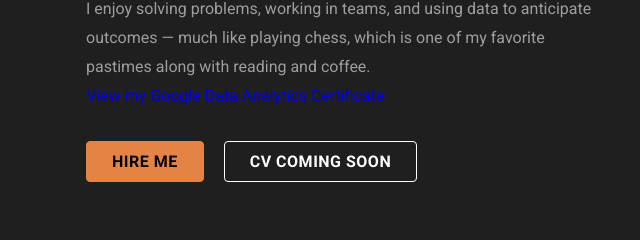
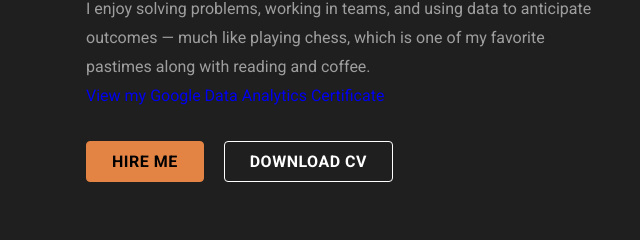
Before and after one commit to AlrzA2003/AlrzA2003.github.io, a plain HTML site: page index.html in a window 1280 px wide. Shown: the part 1576-1816 px from the top of the page, 609-1249 px from the left. Drawn offline with nearby package versions, Linux system fonts and the light colour scheme; a web font is replaced by a local one.

Commit message:
Update index.html

```diff
--- a/index.html
+++ b/index.html
@@ -230,7 +230,9 @@
           <div class="btn-group">
             <a href="mailto:alrza.mohebbi@gmail.com?subject=Job Offer&body=Hi Alireza, I want to hire you as a data analyst..." class="btn btn-secondary">Hire me</a>
 
-            <button class="btn btn-primary" disabled>CV Coming Soon</button>
+            <a href="https://1drv.ms/b/c/32ad82fef2c1dc75/EZ8vqIBnYiNJngT744gWpiUBvQZ2YHe8j2kUMd4sxTYgZw?e=rfkvxG" target="_blank" rel="noopener noreferrer" class="btn btn-primary">
+              Download CV
+            </a>
           </div>
 
         </div>
```
